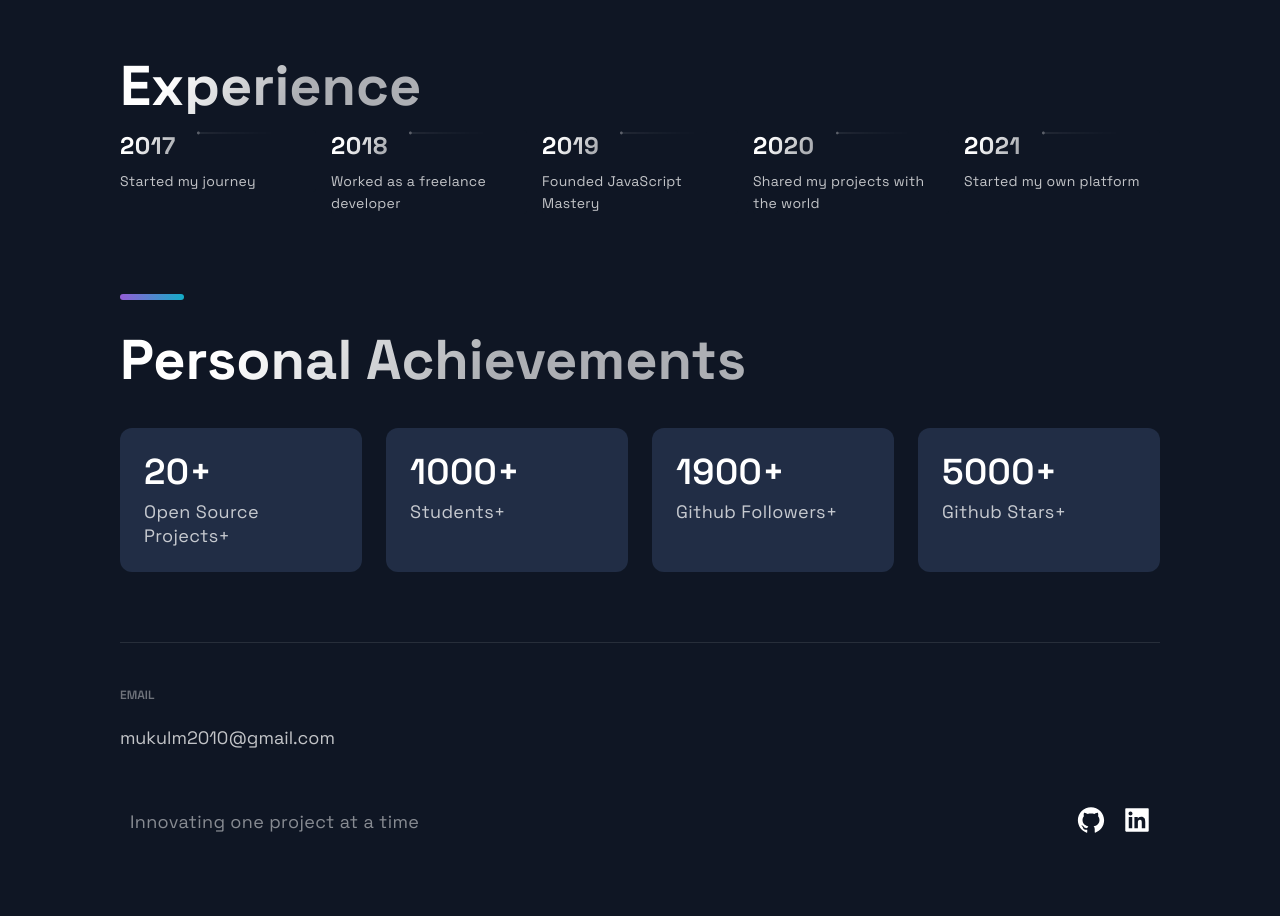
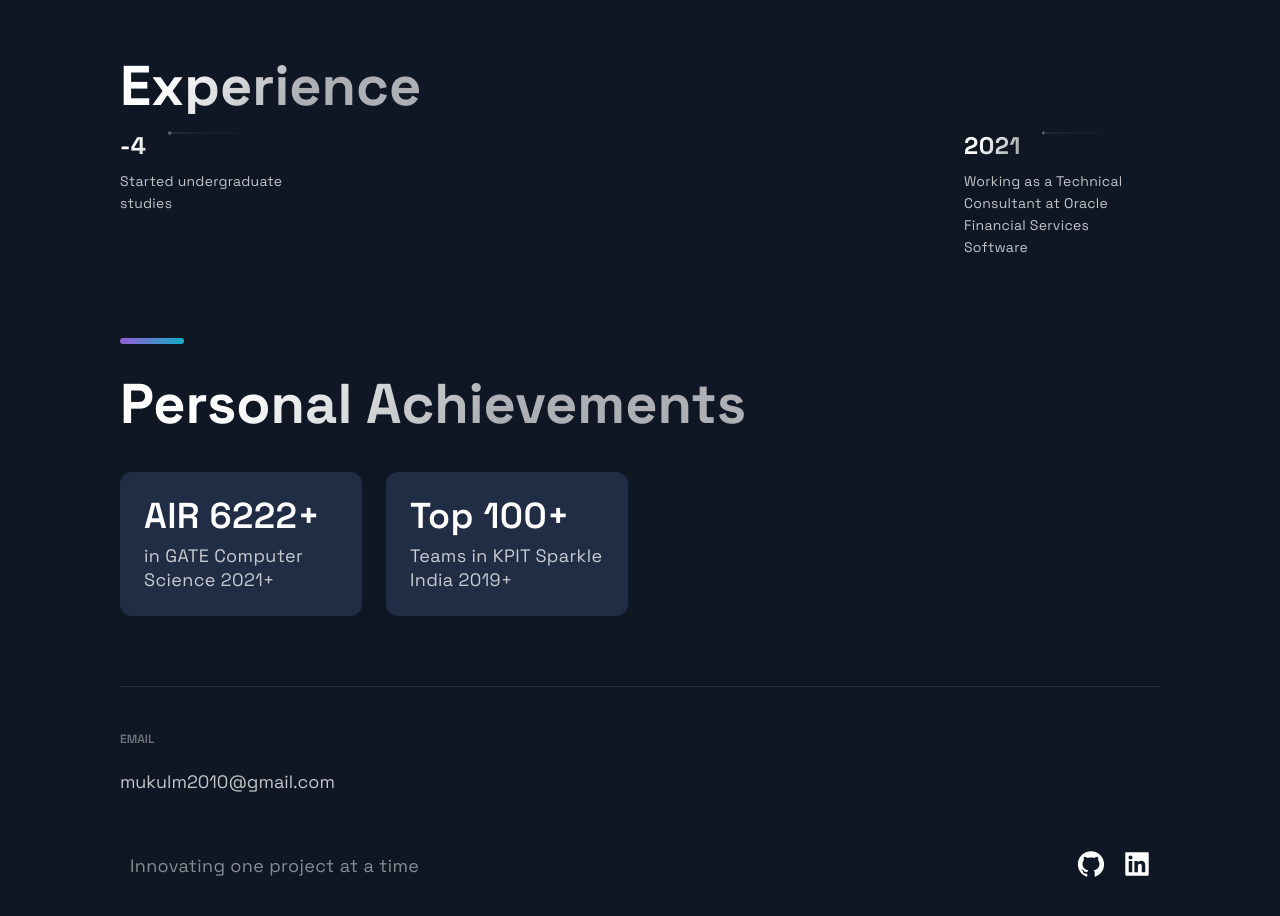
Before and after one commit to MukuFlash03/mukuflash03.github.io, a Next.js app: page / in a window 1280 px wide. Shown: the part 2640-3556 px from the top of the page. Built offline with nearby package versions, Linux system fonts and the light colour scheme.

Commit message:
Updated Timeline, Achivements and Numbers

```diff
--- a/src/components/Accomplishments/Accomplishments.js
+++ b/src/components/Accomplishments/Accomplishments.js
@@ -4,10 +4,8 @@ import { Section, SectionDivider, SectionTitle } from '../../styles/GlobalCompon
 import { Box, Boxes, BoxNum, BoxText } from './AccomplishmentsStyles';
 
 const data = [
-  { number: 20, text: 'Open Source Projects'},
-  { number: 1000, text: 'Students', },
-  { number: 1900, text: 'Github Followers', },
-  { number: 5000, text: 'Github Stars', }
+  { number: "AIR 6222", text: 'in GATE Computer Science 2021'},
+  { number: "Top 100", text: 'Teams in KPIT Sparkle India 2019'}
 ];
 
 const Accomplishments = () => (
--- a/src/constants/constants.js
+++ b/src/constants/constants.js
@@ -38,9 +38,6 @@ export const projects = [
 ];
 
 export const TimeLineData = [
-  { year: 2017, text: 'Started my journey', },
-  { year: 2018, text: 'Worked as a freelance developer', },
-  { year: 2019, text: 'Founded JavaScript Mastery', },
-  { year: 2020, text: 'Shared my projects with the world', },
-  { year: 2021, text: 'Started my own platform', },
+  { year: 2017-2021, text: 'Started undergraduate studies', },
+  { year: 2021, text: 'Working as a Technical Consultant at Oracle Financial Services Software', }
 ];
```
